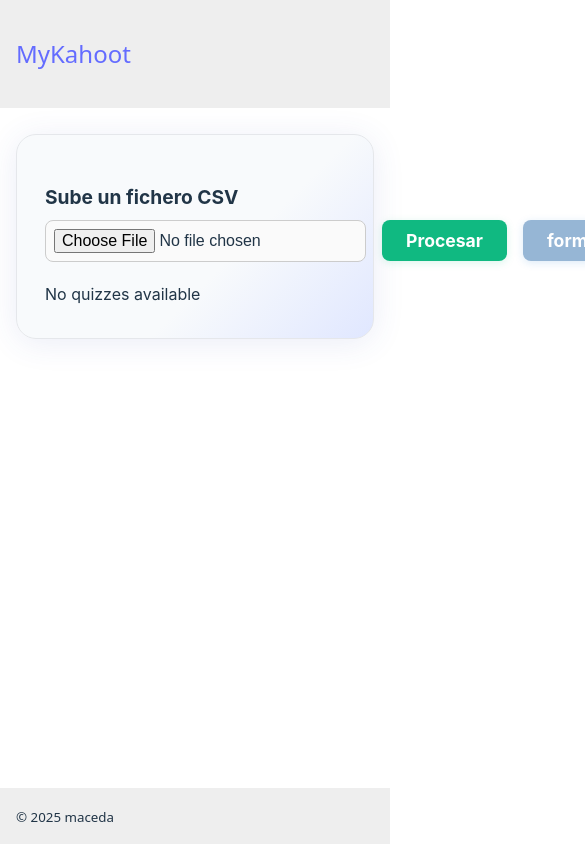
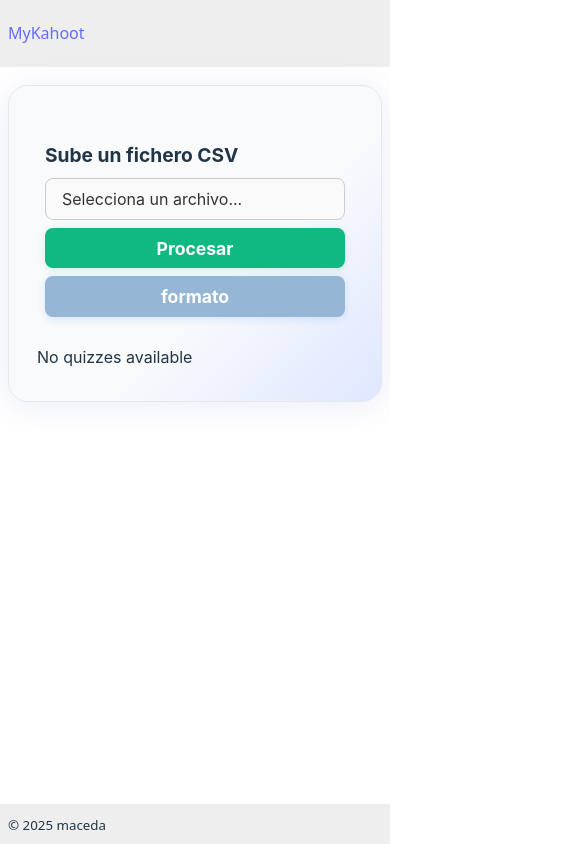
Before and after one commit to AlvaroMaceda/MyKahoot, a React (Vite) app: page / in a window 390 px wide. Shown: the top 844 px of the page, 585 px wide, since content can reach past the window. Built offline with nearby package versions, Linux system fonts and the light colour scheme.

Commit message:
Changes for responsive

```diff
--- a/src/components/Layout.css
+++ b/src/components/Layout.css
@@ -5,9 +5,37 @@
 }
 header, footer {
   background: #eee;
-  padding: 1rem;
+  padding: 1rem 2rem;
+  width: 100%;
+  box-sizing: border-box;
 }
 main {
   flex: 1;
-  padding: 1rem;
+  padding: 1rem 2rem;
+  width: 100%;
+  box-sizing: border-box;
 }
+
+@media (max-width: 768px) {
+  .app-layout {
+    min-height: 100vh;
+    display: flex;
+    flex-direction: column;
+    justify-content: space-between;
+  }
+  header, footer, main {
+    padding: 0.5rem 1rem;
+  }
+  h2 {
+    font-size: 1.2rem;
+  }
+}
+
+@media (max-width: 480px) {
+  header, footer, main {
+    padding: 0.5rem 0.5rem;
+  }
+  h2 {
+    font-size: 1rem;
+  }
+}
--- a/src/routes/Home/UploadQuiz.css
+++ b/src/routes/Home/UploadQuiz.css
@@ -3,12 +3,40 @@
   align-items: center;
   gap: 1rem;
   margin-bottom: 20px;
+  flex-wrap: wrap;
 }
 
 .csv-label {
   font-size: 1.2rem;
   margin-bottom: 0.5rem;
   display: block;
+}
+
+@media (max-width: 600px) {
+  #upload-quiz-container {
+    padding: 0.5rem;
+    min-width: 0;
+    box-sizing: border-box;
+    width: 100%;
+    max-width: 100vw;
+  }
+  .upload {
+    flex-direction: column;
+    align-items: stretch;
+    gap: 0.5rem;
+  }
+  .process-btn,
+  .help-btn {
+    width: 100%;
+    min-width: 0;
+    margin: 0;
+    font-size: 1rem;
+  }
+  .csv-input {
+    width: 100%;
+    min-width: 0;
+    box-sizing: border-box;
+  }
 }
 
 .csv-input {
@@ -65,3 +93,26 @@
   background: #1565c0;
   transform: translateY(-2px) scale(1.05);
 }
+
+.csv-input-hidden {
+  display: none;
+}
+
+.csv-input-label {
+  display: inline-block;
+  padding: 0.5rem 1rem;
+  background: #fafafa;
+  border: 1px solid #ccc;
+  border-radius: 0.5rem;
+  cursor: pointer;
+  font-size: 1rem;
+  color: #333;
+  margin-bottom: 0;
+  transition: border-color 0.2s;
+  min-width: 180px;
+  box-sizing: border-box;
+}
+.csv-input-label:hover,
+.csv-input-label:focus {
+  border-color: #6366f1;
+}
--- a/src/routes/Home/UploadQuiz.tsx
+++ b/src/routes/Home/UploadQuiz.tsx
@@ -16,10 +16,12 @@ function UploadQuiz() {
 
   const [showHelp, setShowHelp] = useState(false)
   const [selectedFile, setSelectedFile] = useState<File | null>(null)
+  const [fileName, setFileName] = useState("")
 
   function handleFileChange(event: React.ChangeEvent<HTMLInputElement>) {
     const file = event.target.files?.[0] || null
     setSelectedFile(file)
+    setFileName(file ? file.name : "")
   }
 
   function handleProcessClick() {
@@ -56,11 +58,15 @@ function UploadQuiz() {
       <h2 className='csv-label'>Sube un fichero CSV</h2>
       <div className='upload'>
         <input
-          className='csv-input'
+          id='csv-input-hidden'
           type='file'
           accept='.csv'
           onChange={handleFileChange}
+          style={{ display: 'none' }}
         />
+        <label htmlFor='csv-input-hidden' className='csv-input-label'>
+          {fileName ? `Archivo: ${fileName}` : 'Selecciona un archivo...'}
+        </label>
         <button className='process-btn' onClick={handleProcessClick}>Procesar</button>
         <button className='help-btn' onClick={() => setShowHelp(true)}>formato</button>
       </div>
```
